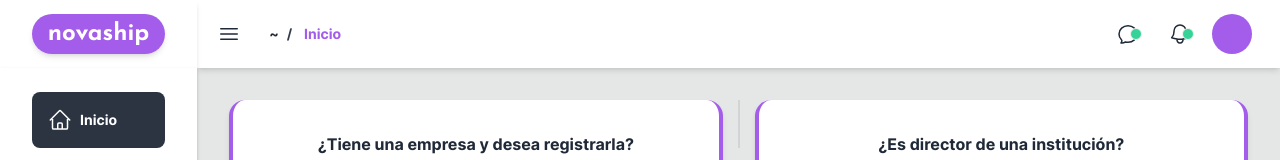
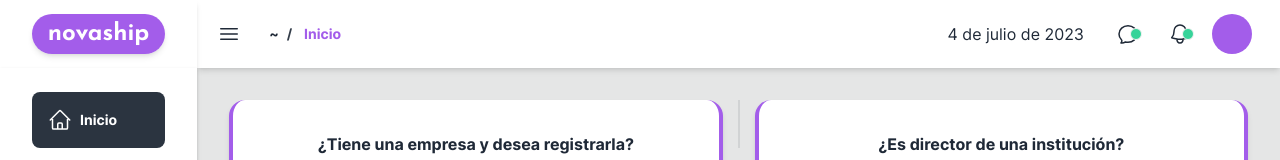
Before and after one commit to esteban-florez/novaship, a Next.js app: page / in a window 1280 px wide. Shown: the top 160 px of the page. Built offline with nearby package versions, Linux system fonts and the light colour scheme; no server answers.

Commit message:
added date to navbar

```diff
--- a/components/layout/Navbar.tsx
+++ b/components/layout/Navbar.tsx
@@ -16,6 +16,9 @@ export default function Navbar() {
       </div>
 
       <div className="navbar-end mr-4 gap-1">
+        <div className="me-4">
+          {new Date().toLocaleDateString('es', { year: 'numeric', month: 'long', day: 'numeric' })}
+        </div>
         <Link
           href="/chats"
           className="btn-ghost btn-circle btn"
```
